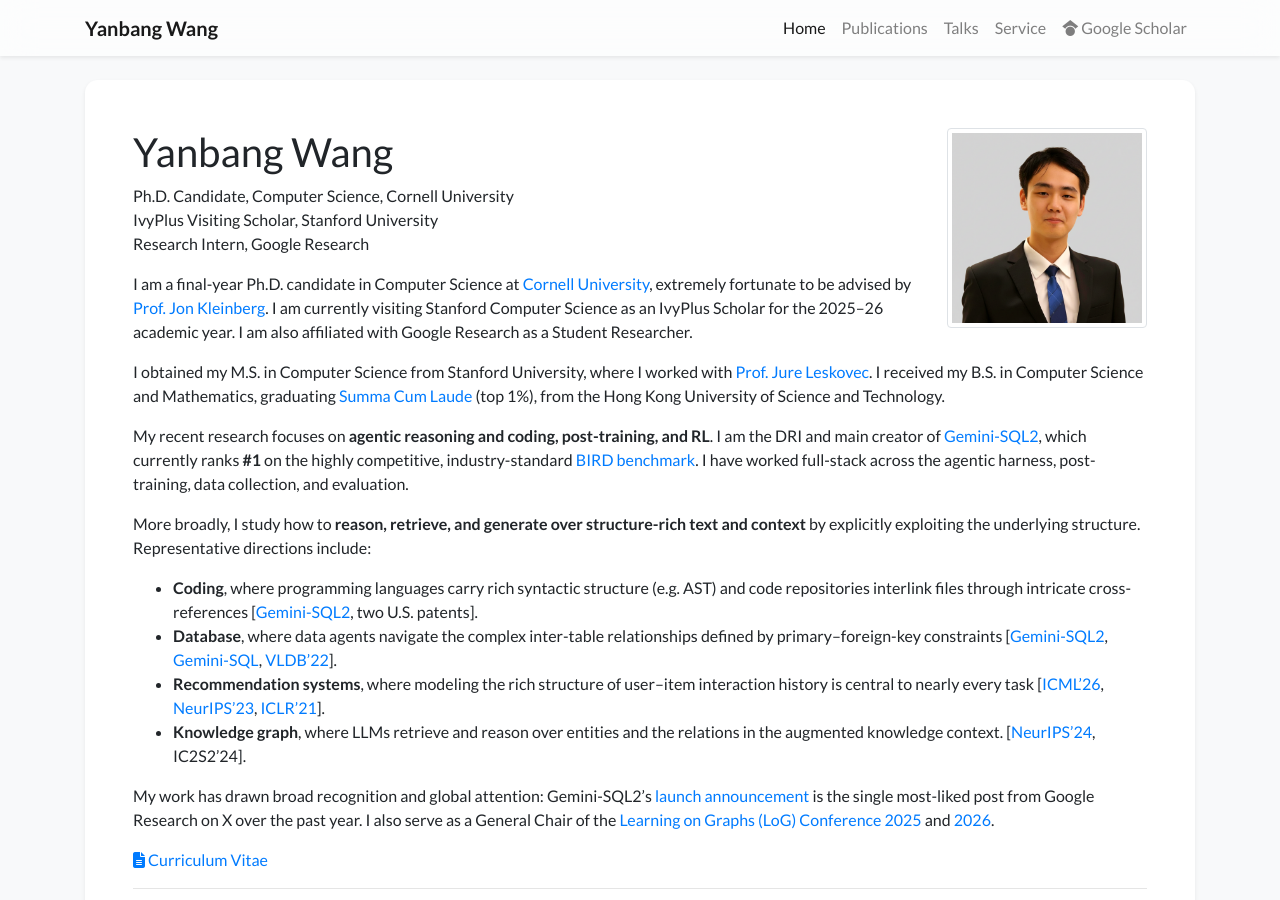
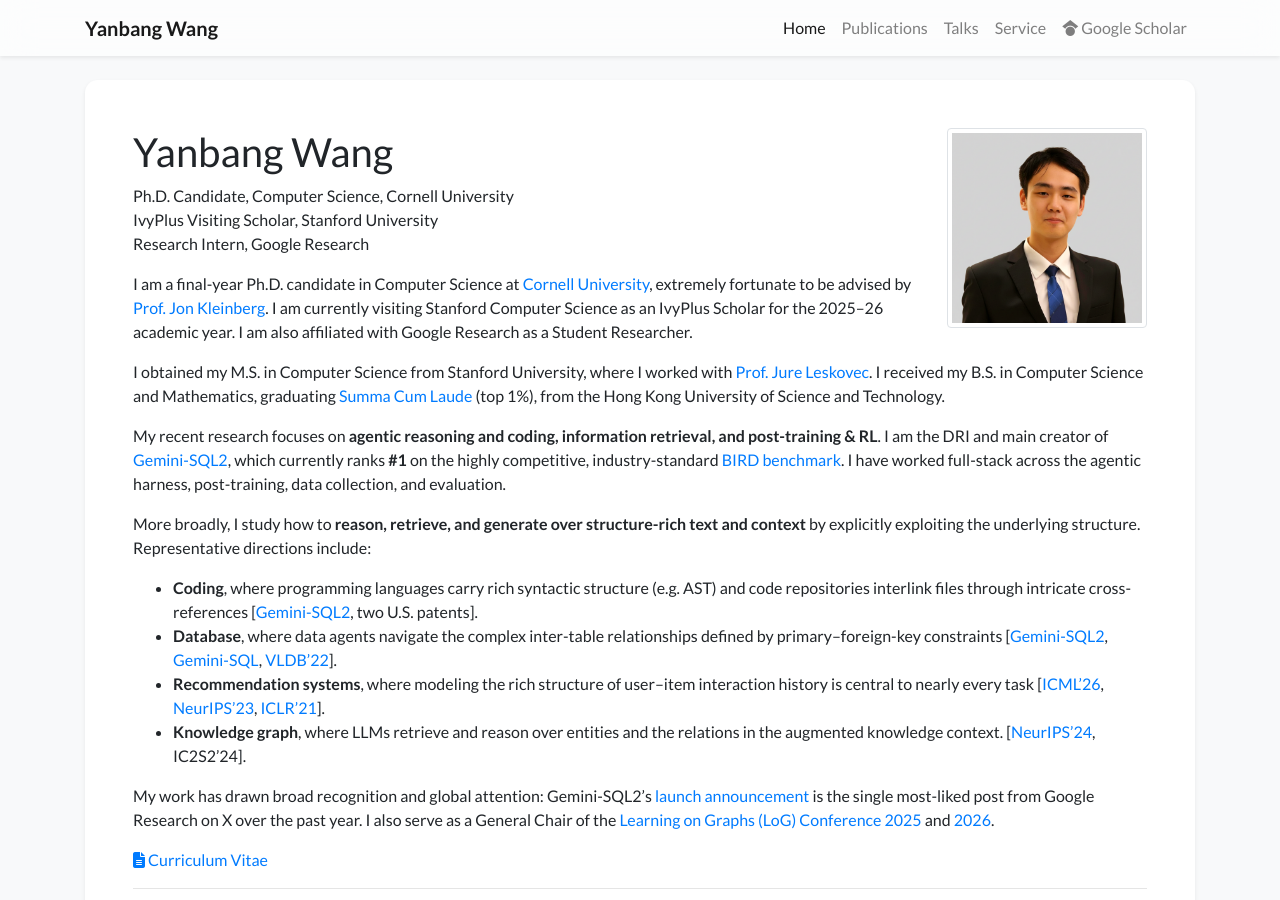
Before and after one commit to Abel0828/abel0828.github.io, a Jekyll site: the page built from index.html, in a window 1280 px wide and 900 px high. Built offline with Jekyll 4.4.1, drawn with Linux system fonts in a browser that asks for light colours; nearby versions of some CDN libraries; a style sheet for code colours, icons or effects is not loaded; some of the changed text lies outside the part shown.

Commit message:
Update research focus and negative sampling title

```diff
--- a/_data/profile.yml
+++ b/_data/profile.yml
@@ -30,7 +30,7 @@ short_bio: >-
     (top 1%), from the Hong Kong University of Science and Technology.
   </p>
   <p>
-    My recent research focuses on <strong>agentic reasoning and coding, post-training, and RL</strong>. I am the
+    My recent research focuses on <strong>agentic reasoning and coding, information retrieval, and post-training &amp; RL</strong>. I am the
     DRI and main creator of
     <a href="https://www.linkedin.com/posts/googleresearch_introducing-gemini-sql2-our-breakthrough-activity-7471241516003356672-wxOZ" target="_blank">Gemini-SQL2</a>,
     which currently ranks <strong>#1</strong> on the highly competitive, industry-standard
```
Also changed, not shown: _publications/2026/2026-negative-sampling.md (+1 -1 lines).
